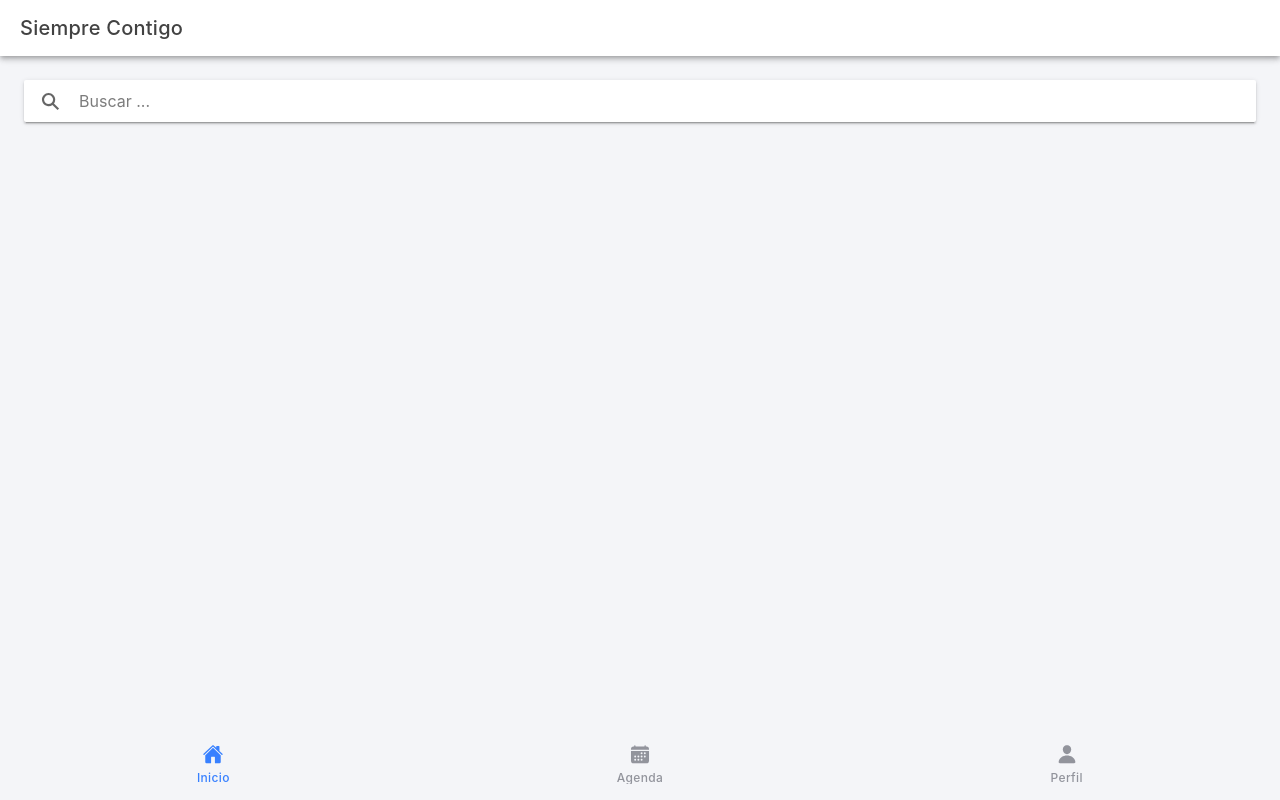
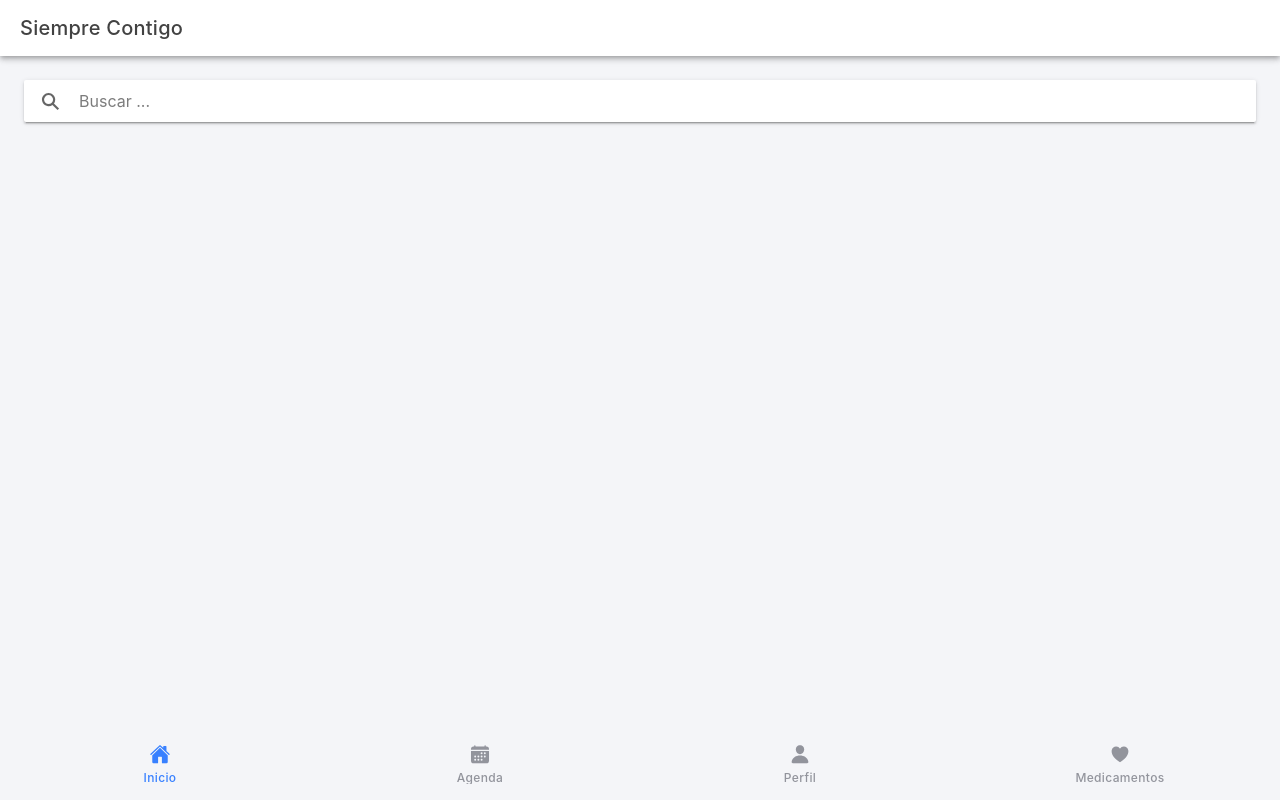
Before and after one commit to antoniaSHorta/Siempre-contigo, a React (Vite) app in the folder client/: page /app/home in a window 1280 px wide. Built offline with nearby package versions, Linux system fonts and the light colour scheme; no server answers; sample sign-in values are in the browser's storage.

Commit message:
Add ruteo

```diff
--- a/client/src/App.tsx
+++ b/client/src/App.tsx
@@ -1,7 +1,7 @@
 import { Redirect, Route } from 'react-router-dom';
 import { IonApp, IonIcon, IonLabel, IonRouterOutlet, IonTabBar, IonTabButton, IonTabs, setupIonicReact} from '@ionic/react';
 import { IonReactRouter } from '@ionic/react-router';
-import { home, person, calendar } from 'ionicons/icons';
+import { home, person, calendar, heart } from 'ionicons/icons';
 import { AuthProvider } from './contexts/AuthContext';
 import ProtectedRoute from './components/ProtectedRoute';
 
@@ -68,6 +68,10 @@ const App: React.FC = () => (
                   <IonIcon icon={person} />
                   <IonLabel>Perfil</IonLabel>
                 </IonTabButton>
+                <IonTabButton tab="medicamentos" href="/app/medicamentos">
+                  <IonIcon icon={heart} />
+                  <IonLabel>Medicamentos</IonLabel>
+                </IonTabButton>
               </IonTabBar>
             </IonTabs>
           </Route>
```
